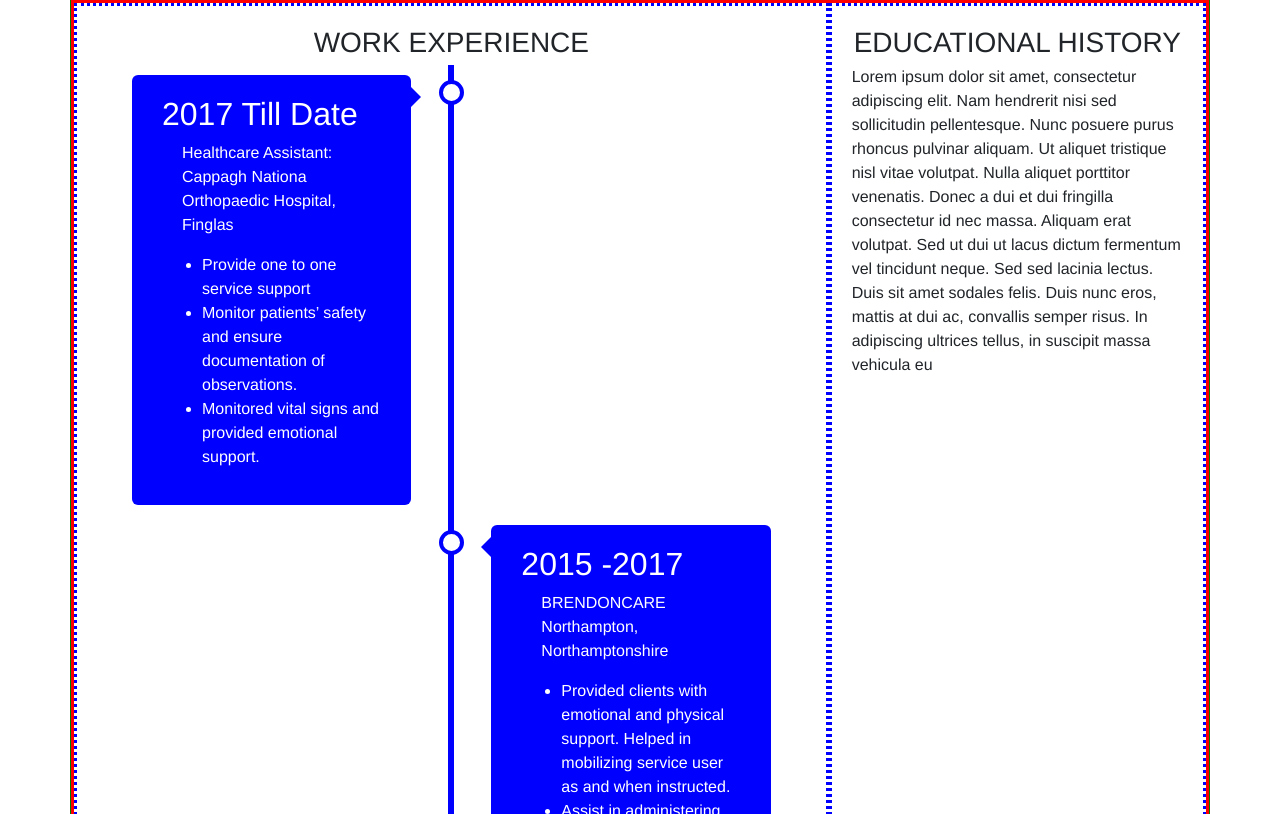
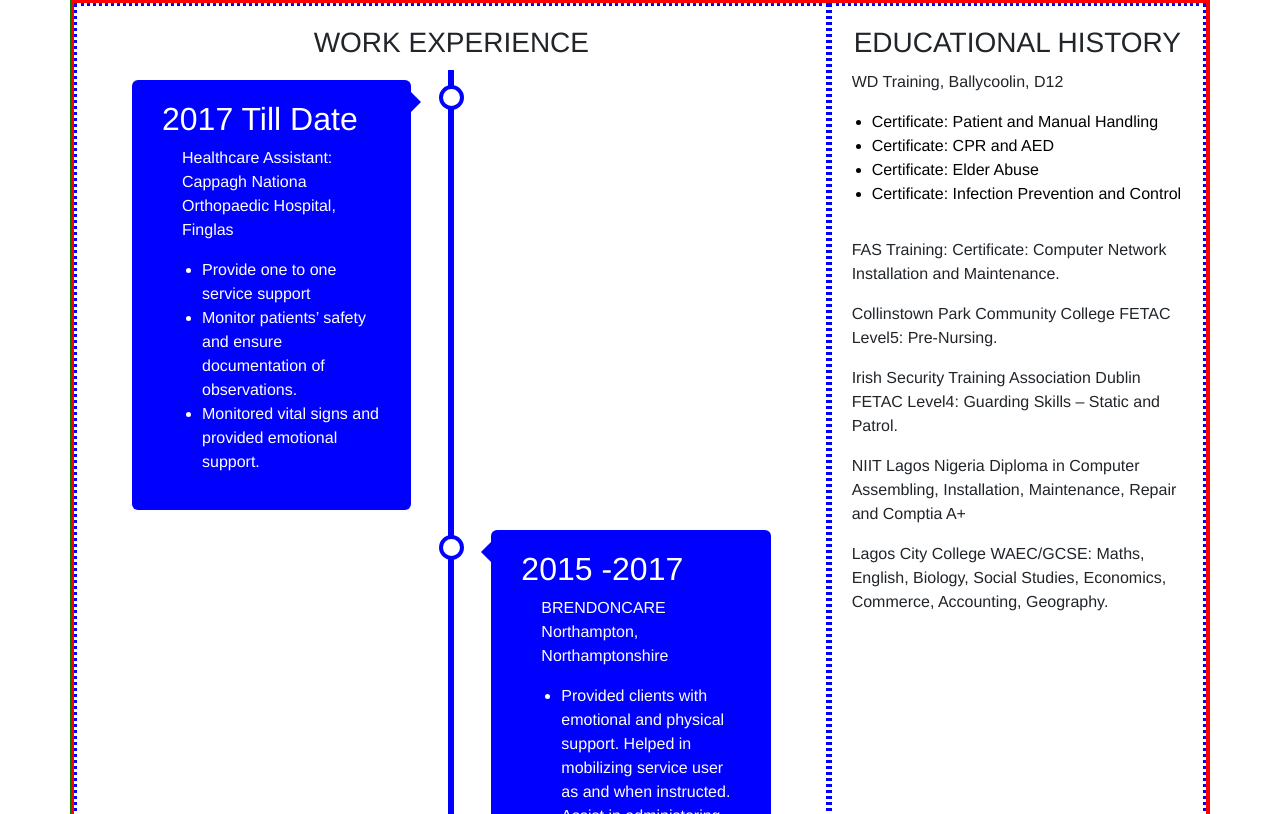
Before and after one commit to igpearse/My-portfolio-project, a plain HTML site: page education.html in a window 1280 px wide. Shown: the part 475-1289 px from the top of the page. Drawn offline with nearby package versions, Linux system fonts and the light colour scheme.

Commit message:
update on education history

```diff
--- a/education.html
+++ b/education.html
@@ -135,11 +135,40 @@
                     <div class="col">
                         <h3 class="about uppercase section-heading">Educational History</h3>
                     </div>
+                    </br>
+                    <p>WD Training, Ballycoolin, D12</p>
                     <p>
-                        Lorem ipsum dolor sit amet, consectetur adipiscing elit. Nam hendrerit nisi sed sollicitudin pellentesque. Nunc posuere purus rhoncus pulvinar aliquam. Ut aliquet tristique nisl vitae volutpat. Nulla aliquet porttitor venenatis. Donec a dui et dui fringilla
-                        consectetur id nec massa. Aliquam erat volutpat. Sed ut dui ut lacus dictum fermentum vel tincidunt neque. Sed sed lacinia lectus. Duis sit amet sodales felis. Duis nunc eros, mattis at dui ac, convallis semper risus. In adipiscing
-                        ultrices tellus, in suscipit massa vehicula eu
+                        <ul class="history">
+                            <li>Certificate: Patient and Manual Handling </li>
+                            <li>Certificate: CPR and AED </li>
+                            <li>Certificate: Elder Abuse</li>
+                            <li>Certificate: Infection Prevention and Control</li>
+                        </ul>
+
                     </p>
+
+                    <p>
+                        FAS Training:
+                        Certificate: Computer Network Installation and Maintenance.
+                    </p>
+                    <p>
+                        Collinstown Park Community College
+                        FETAC Level5:  Pre-Nursing.
+                    </p>
+
+                    <p>
+                        Irish Security Training Association Dublin
+                        FETAC Level4: Guarding Skills – Static and Patrol.
+                    </p>
+                    <p>
+                        NIIT Lagos Nigeria
+                        Diploma in Computer Assembling, Installation, Maintenance, Repair and Comptia A+
+                    </p>
+                    <p>
+                        Lagos City College
+                        WAEC/GCSE:  Maths, English, Biology, Social Studies, Economics, Commerce, Accounting, Geography.
+                    </p>
+
                 </div>
             </div>
         </div>
--- a/style.css
+++ b/style.css
@@ -117,7 +117,7 @@ li a:hover {
 h3{
   text-align: center;
   margin-top: 20px;
-  margin-bottom: 5px;
+  margin-bottom: 10px;
   text-transform: uppercase;
 }
 
@@ -137,6 +137,10 @@ p{
 
 ul{
   color: white;
+}
+
+.history{
+  color: black;
 }
 
 /*----------------------------------------timeline*/
```
